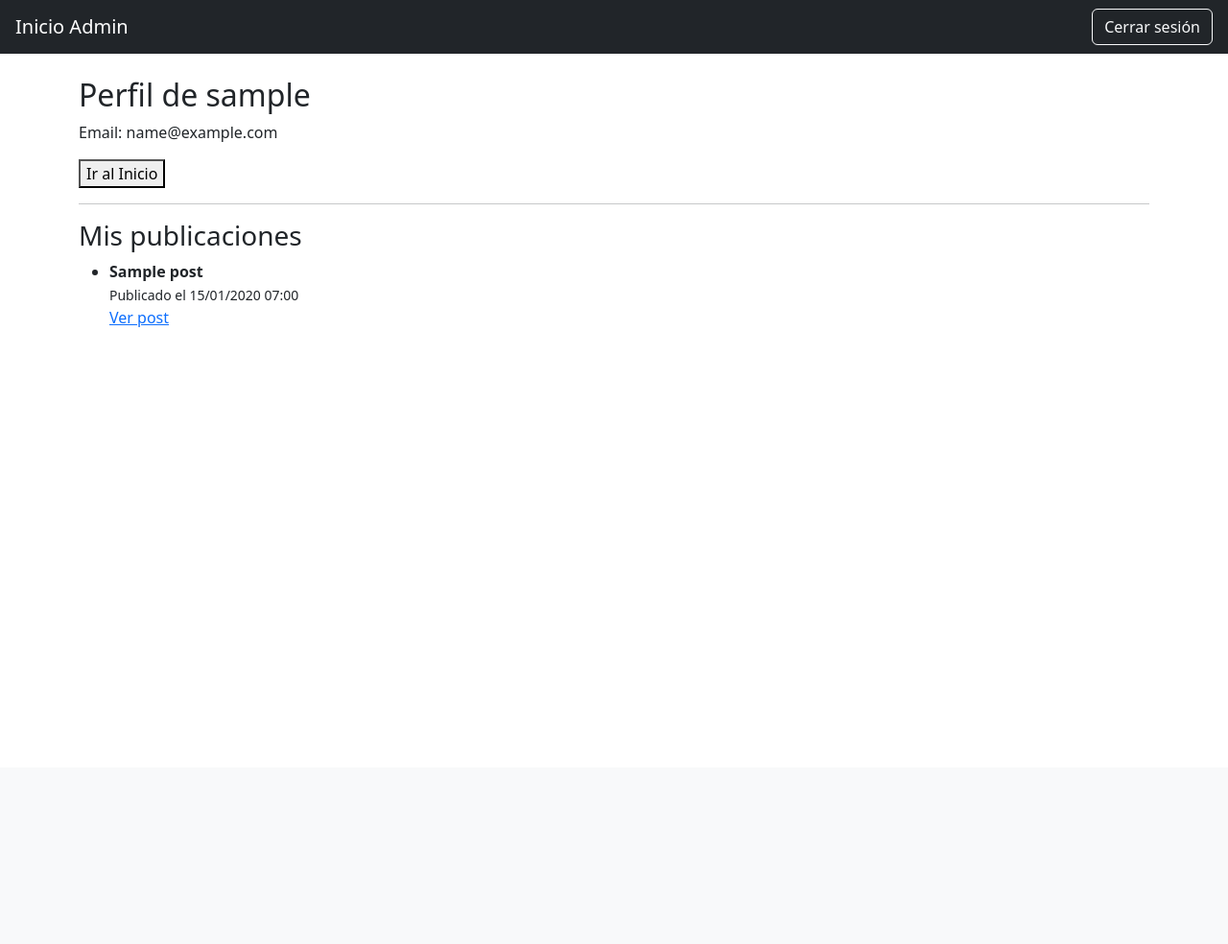
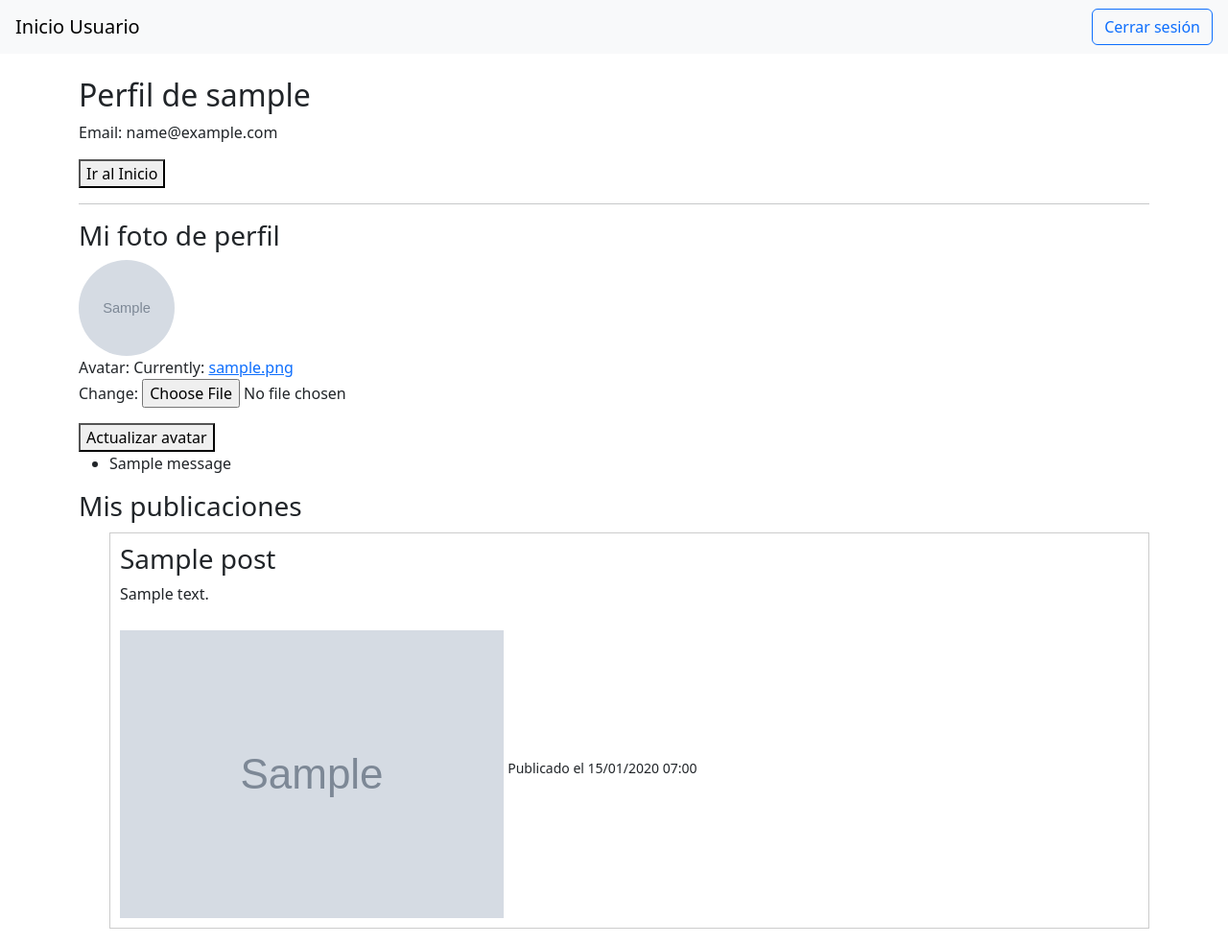
Before and after one commit to AleeHz/Proyecto_django, a Django app: page /perfil/ in a window 1280 px wide. Shown: the whole page at 96% size. Before the commit the page ends 341 px from the top, so only its background shows below. Run offline with Django 5.2, Linux system fonts and the light colour scheme; a user stored in the database is signed in; tables that the repository leaves empty hold one stand-in row (values such as "Sample post"); grey boxes marked "Sample" are stand-in pictures; one stand-in notice (Sample message) is shown.

Commit message:
ahora se pueden subir fotos, tener fotos de perfil y si vas a tu perfil podes ver tmb las fotos

```diff
--- a/mi_proyecto/inicio/apps.py
+++ b/mi_proyecto/inicio/apps.py
@@ -4,3 +4,6 @@ from django.apps import AppConfig
 class InicioConfig(AppConfig):
     default_auto_field = 'django.db.models.BigAutoField'
     name = 'inicio'
+
+def ready(self):
+    import inicio.signals
--- a/mi_proyecto/inicio/forms.py
+++ b/mi_proyecto/inicio/forms.py
@@ -1,7 +1,7 @@
 
 
 from django import forms
-from .models import Post , Comentario
+from .models import Post , Comentario , Perfil
 
 
 class PostForm(forms.ModelForm):
@@ -25,7 +25,7 @@ class PostForm(forms.ModelForm):
 
     class Meta:
         model = Post
-        fields = ['titulo', 'contenido', 'categoria']  # y otros si tenés
+        fields = ['titulo', 'contenido', 'categoria', 'imagen']  # y otros si tenés
 
 
 class ComentarioForm(forms.ModelForm):
@@ -42,3 +42,8 @@ class ComentarioForm(forms.ModelForm):
     class Meta:
         model = Comentario
         fields = ['contenido']
+
+class AvatarForm(forms.ModelForm):
+    class Meta:
+        model = Perfil
+        fields = ['avatar']
--- a/mi_proyecto/inicio/models.py
+++ b/mi_proyecto/inicio/models.py
@@ -17,6 +17,7 @@ class Post(models.Model):
     categoria = models.ForeignKey(Categoria, on_delete=models.SET_NULL, null=True, blank=True)
     fecha_publicacion = models.DateTimeField(auto_now_add=True)
     likes = models.ManyToManyField(User, related_name='likes_post', blank=True)
+    imagen = models.ImageField(upload_to='posts_imagenes/', blank=True, null=True)
 
 
     def __str__(self):
@@ -33,3 +34,10 @@ class Comentario(models.Model):
 
     def __str__(self):
         return f"{self.autor.username} - {self.texto[:20]}"
+
+class Perfil(models.Model):
+    user = models.OneToOneField(User, on_delete=models.CASCADE)
+    avatar = models.ImageField(upload_to='avatares/', default='avatares/default.png')
+
+    def __str__(self):
+        return f'Perfil de {self.user.username}'
--- a/mi_proyecto/inicio/templates/inicio/perfil.html
+++ b/mi_proyecto/inicio/templates/inicio/perfil.html
@@ -1,4 +1,4 @@
-{% extends base_template %}
+{% extends 'inicio/base_usuario.html' %}
 
 
 {% block content %}
@@ -8,16 +8,42 @@
 
 <hr>
 
+<h3>Mi foto de perfil</h3>
+
+{% if perfil.avatar %}
+    <img src="{{ perfil.avatar.url }}" alt="Mi avatar" style="width: 100px; height: 100px; border-radius: 50%;">
+{% endif %}
+
+<form method="post" enctype="multipart/form-data">
+    {% csrf_token %}
+    {{ form.as_p }}
+    <button type="submit">Actualizar avatar</button>
+</form>
+
+{% if messages %}
+    <ul class="messages">
+        {% for message in messages %}
+        <li{% if message.tags %} class="{{ message.tags }}"{% endif %}>{{ message }}</li>
+            {% endfor %}
+    </ul>
+{% endif %}
+
+
 <h3>Mis publicaciones</h3>
 
 {% if posts %}
     <ul>
         {% for post in posts %}
-            <li>
-                <strong>{{ post.titulo }}</strong><br>
-                <small>Publicado el {{ post.fecha_publicacion|date:"d/m/Y H:i" }}</small><br>
-                <a href="{% url 'detalle_post' post.id %}">Ver post</a>
-            </li>
+            <div style="border: 1px solid #ccc; padding: 10px; margin: 10px 0;">
+                <h3>{{ post.titulo }}</h3>
+                <p>{{ post.contenido|truncatewords:25 }}</p>
+
+                {% if post.imagen %}
+                <img src="{{ post.imagen.url }}" alt="Imagen del post" style="max-width: 100%; max-height: 300px; object-fit: cover; margin-top: 10px;">
+                {% endif %}
+
+                <small>Publicado el {{ post.fecha_publicacion|date:"d/m/Y H:i" }}</small>
+            </div>
         {% endfor %}
     </ul>
 {% else %}
--- a/mi_proyecto/inicio/views.py
+++ b/mi_proyecto/inicio/views.py
@@ -8,8 +8,8 @@ from django.contrib.auth.forms import AuthenticationForm,UserCreationForm
 
 from django.contrib.auth.decorators import login_required
 
-from .models import Post, Categoria, Comentario
-from .forms import PostForm , ComentarioForm
+from .models import Post, Categoria, Comentario,Perfil
+from .forms import PostForm , ComentarioForm  , AvatarForm
 
 from django.contrib.admin.views.decorators import staff_member_required
 
@@ -18,6 +18,10 @@ from django.views.decorators.http import require_POST
 from django.utils import timezone
 
 from django.contrib.auth.models import User
+
+
+from django.contrib import messages
+
 
 def inicio(request):
     posts = Post.objects.all().order_by('-fecha_publicacion')
@@ -84,7 +88,32 @@ def perfil_usuario(request, username):
     return render(request, 'inicio/perfil_usuario.html', {
         'usuario_perfil': usuario,
         'posts': posts,
-        'base_template': base_template
+        'base_template': base_template,
+        'perfil': perfil,
+    })
+
+@login_required
+def perfil(request):
+    try:
+        perfil = request.user.perfil
+    except Perfil.DoesNotExist:
+        perfil = Perfil.objects.create(user=request.user)
+
+    if request.method == 'POST':
+        form = AvatarForm(request.POST, request.FILES, instance=perfil)
+        if form.is_valid():
+            form.save()
+            messages.success(request, "Avatar actualizado correctamente.")
+            return redirect('perfil')
+    else:
+        form = AvatarForm(instance=perfil)
+
+    posts = Post.objects.filter(autor=request.user).order_by('-fecha_publicacion')
+
+    return render(request, 'inicio/perfil.html', {
+        'perfil': perfil,
+        'form': form,
+        'posts': posts
     })
 
 
@@ -103,7 +132,7 @@ def usuario_dashboard(request):
 @login_required
 def crear_post(request):
     if request.method == 'POST':
-        form = PostForm(request.POST)
+        form = PostForm(request.POST, request.FILES)
         if form.is_valid():
             titulo = form.cleaned_data['titulo'].strip()
         contenido = form.cleaned_data['contenido'].strip()
--- a/mi_proyecto/mi_proyecto/settings/base.py
+++ b/mi_proyecto/mi_proyecto/settings/base.py
@@ -2,6 +2,8 @@
 from .base import *
 
 from pathlib import Path
+
+import os
 
 # Build paths inside the project like this: BASE_DIR / 'subdir'.
 BASE_DIR = Path(__file__).resolve().parent.parent
@@ -101,3 +103,7 @@ STATIC_URL = 'static/'
 # https://docs.djangoproject.com/en/5.2/ref/settings/#default-auto-field
 
 DEFAULT_AUTO_FIELD = 'django.db.models.BigAutoField'
+
+
+MEDIA_URL = '/media/'
+MEDIA_ROOT = os.path.join(BASE_DIR, 'media')
--- a/mi_proyecto/mi_proyecto/urls.py
+++ b/mi_proyecto/mi_proyecto/urls.py
@@ -17,8 +17,13 @@ Including another URLconf
 from django.contrib import admin
 from django.urls import path, include
 from inicio.views import inicio
+from django.conf import settings
+from django.conf.urls.static import static
 
 urlpatterns = [
     path('admin/', admin.site.urls),
     path('', include('inicio.urls')),
 ]
+
+if settings.DEBUG:
+    urlpatterns += static(settings.MEDIA_URL, document_root=settings.MEDIA_ROOT)
```
Also changed, not shown: mi_proyecto/inicio/signals.py (added, +14 -0 lines), mi_proyecto/inicio/templates/inicio/crear_post.html (+10 -1 lines), mi_proyecto/inicio/templates/inicio/crear_post_admin.html (+11 -1 lines), mi_proyecto/inicio/templates/inicio/inicio.html (+13 -2 lines), mi_proyecto/inicio/templates/inicio/perfil_usuario.html (+13 -10 lines), mi_proyecto/inicio/migrations/0008_remove_comentario_contenido_post_imagen.py (added), mi_proyecto/inicio/migrations/0009_perfil.py (added), mi_proyecto/mi_proyecto/media/avatares/WhatsApp_Image_2025-06-04_at_20.18.28.jpeg (added), mi_proyecto/mi_proyecto/media/avatares/WhatsApp_Image_2025-06-26_at_17.59.54.jpeg (added), mi_proyecto/mi_proyecto/media/posts_imagenes/WhatsApp_Image_2025-06-02_at_22.06.31.jpeg (added), mi_proyecto/mi_proyecto/media/posts_imagenes/WhatsApp_Image_2025-06-04_at_20.18.28.jpeg (added), mi_proyecto/mi_proyecto/media/posts_imagenes/WhatsApp_Image_2025-06-04_at_20_XgCwoUi.18.28.jpeg (added), mi_proyecto/mi_proyecto/media/posts_imagenes/WhatsApp_Image_2025-07-01_at_21.12.31.jpeg (added).
